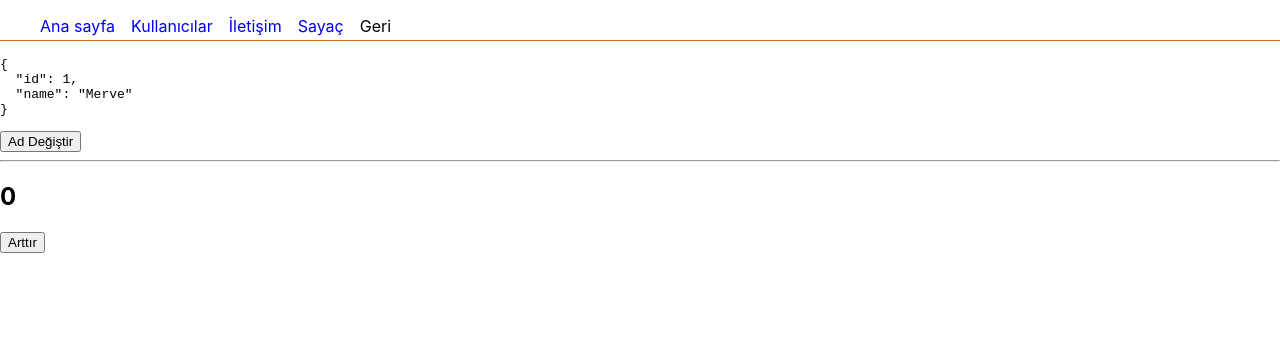
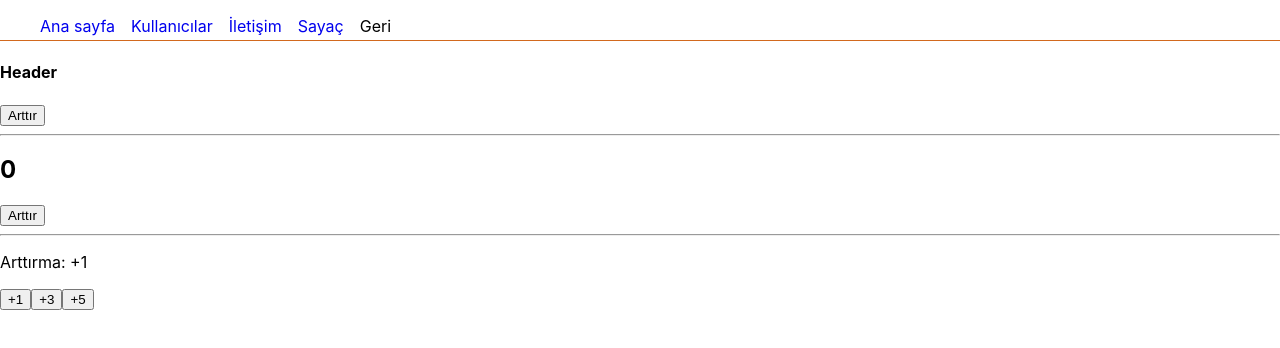
Before and after one commit to Mervegk/gelyaz-react, a React (Create React App) app: page /counter in a window 1280 px wide. Shown: the top 348 px of the page. Built offline with nearby package versions, Linux system fonts and the light colour scheme.

Commit message:
useCallback hook

```diff
--- a/src/components/Counter2.js
+++ b/src/components/Counter2.js
@@ -1,10 +1,12 @@
-import React, { useState, useMemo } from 'react'
+import React, { useState, useMemo, useCallback } from 'react'
 import UserUseMemo from './UserUseMemo';
+import Header2 from './Header2';
 
 export default function Counter2() {
   console.log('Counter component re-render')
   const [counter, setCounter] = useState(0);
   const [name, setName] = useState('Merve');
+  const [amount, setAmount] = useState(1);
 
   const userData = useMemo(() => {
     return {
@@ -13,13 +15,22 @@ export default function Counter2() {
     }
   }, [name])
 
+  const increment = useCallback(() => {
+    setCounter(prev => prev + amount)
+  }, [amount])
+
+
   return (
     <div>
-      <UserUseMemo data={userData} />
-      <button onClick={() => setName(name === 'Merve' ? 'Güler' : 'Merve')}>Ad Değiştir</button>
+      <Header2 increment={increment} />
       <hr />
       <h2>{counter}</h2>
-      <button onClick={() => setCounter(counter + 1)} >Arttır</button>
+      <button onClick={increment} >Arttır</button>
+      <hr />
+      <p>Arttırma: +{amount} </p>
+      <button onClick={() => setAmount(amount + 1)}>+1</button>
+      <button onClick={() => setAmount(amount + 3)}>+3</button>
+      <button onClick={() => setAmount(amount + 5)}>+5</button>
     </div>
   )
 }
--- /dev/null
+++ b/src/components/Header2.jsx
@@ -0,0 +1,12 @@
+import React, { memo } from 'react'
+
+function Header2({ increment }) {
+  console.log('Header component re-render')
+  return (
+    <div>
+      <h4>Header</h4>
+      <button onClick={increment}>Arttır</button>
+    </div>
+  )
+}
+export default memo(Header2)
```
